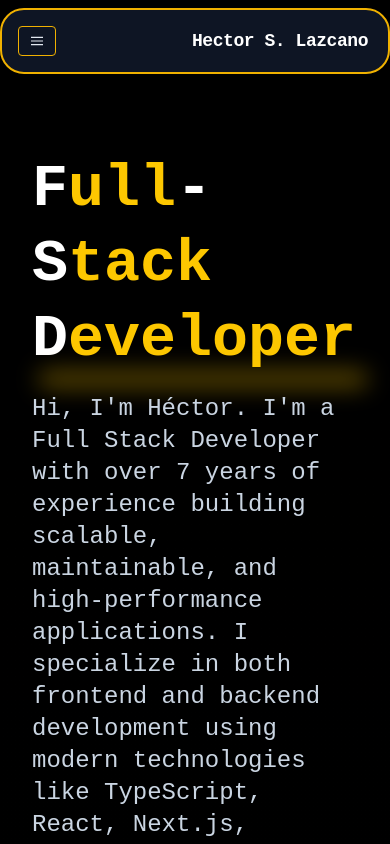
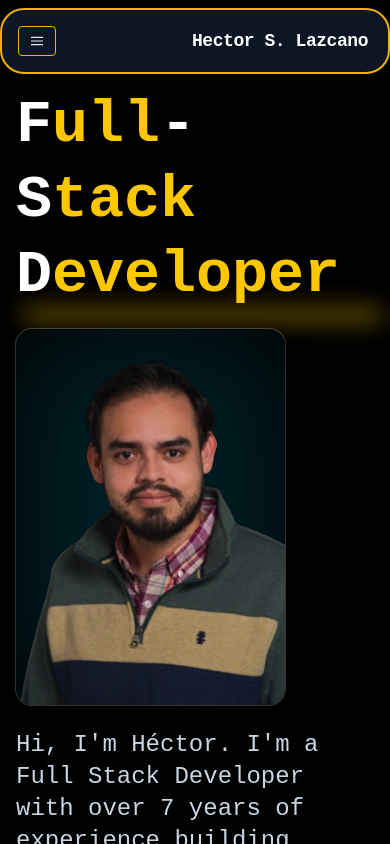
Before and after one commit to hectorslqm/portfolio, a Next.js app: page / in a window 390 px wide. Shown: the top 844 px of the page. Built offline with nearby package versions, Linux system fonts and the light colour scheme; a web font is replaced by a local one.

Commit message:
adjust the photo and the responsiveness in mobile

```diff
--- a/app/page.tsx
+++ b/app/page.tsx
@@ -15,11 +15,11 @@ export default function HomePage() {
             I specialize in both frontend and backend development using modern technologies like TypeScript, React, Next.js, Python, Java, and SQL/NoSQL databases.`;
 
   return (
-    <div className="min-h-dvh p-8 md:p-6">
+    <div className="min-h-dvh px-4 md:px-6">
       {/* Hero Section with Photo on Right */}
-      <div className="flex flex-col md:flex-row items-center md:items-start justify-between gap-12 mb-16 mt-8">
+      <div className="flex flex-col md:flex-row md:items-start justify-between gap-2 mb-16">
         {/* Left side - Text content */}
-        <div className="w-full md:w-3/5">
+        <div className="w-full ">
           <h1 className="text-6xl font-bold mb-4 leading-tight text-white">
             <span className="inline-block relative">
               <span className="text-white">F</span>
@@ -32,6 +32,24 @@ export default function HomePage() {
               <span className="absolute left-2 -bottom-2 w-full h-3 bg-yellow-400 opacity-80 blur-md animate-pulse" />
             </span>
           </h1>
+          <div className="w-full justify-center sm:justify-end flex sm:hidden mb-6">
+          <div className="relative">
+            <div className="relative w-3/4 h-auto rounded-2xl overflow-hidden shadow-2xl ring-1 ring-white/20 transition-transform duration-700 hover:scale-105 bg-black group">
+
+              <RevealOnScroll direction="left">
+              <div className="absolute inset-0 z-0 bg-cyan-400 opacity-15 blur-3xl group-hover:opacity-30 transition-opacity duration-700" />
+                <Image
+                  src="/images/me.png"
+                  alt="Héctor Lazcano"
+                  className="relative z-10 w-full h-full object-cover"
+                  width={700}
+                  height={700}
+                  priority
+                />
+              </RevealOnScroll>
+            </div>
+          </div>
+        </div>
           <RevealOnScroll direction="right">
             <p className="text-slate-300 text-2xl mb-8">
               {mainText}
@@ -53,11 +71,9 @@ export default function HomePage() {
           </div>
         </div>
         {/* Right side - Photo */}
-
-          <div className="w-full md:w-2/5 flex justify-center md:justify-end">
+        <div className="w-full justify-center sm:justify-end hidden sm:flex">
           <div className="relative">
-              <div className="relative w-3/4 h-auto rounded-2xl overflow-hidden shadow-2xl ring-1 ring-white/20 transition-transform duration-700 hover:scale-105 bg-black group">
-
+            <div className="relative w-full h-auto rounded-2xl overflow-hidden shadow-2xl ring-1 ring-white/20 transition-transform duration-700 hover:scale-105 bg-black group">
               <RevealOnScroll direction="left">
               <div className="absolute inset-0 z-0 bg-cyan-400 opacity-15 blur-3xl group-hover:opacity-30 transition-opacity duration-700" />
                 <Image
@@ -72,7 +88,6 @@ export default function HomePage() {
             </div>
           </div>
         </div>
-
       </div>
 
 
--- a/components/Navbar.tsx
+++ b/components/Navbar.tsx
@@ -34,7 +34,7 @@ function Navbar() {
         setIsMenuOpen(false);
     };
     return (
-        <nav id="navbar" className="border-yellow-500 mt-2 border-2 rounded-3xl mt- fixed w-full max-w-[110rem] left-1/2 transform -translate-x-1/2 p-4 flex flex-wrap shadow-xl backdrop-blur-sm z-50 bg-gray-900/90">
+        <nav id="navbar" className="border-yellow-500 mt-2 border-2 rounded-3xl fixed w-full max-w-[110rem] left-1/2 transform -translate-x-1/2 p-4 flex flex-wrap shadow-xl backdrop-blur-sm z-50 bg-gray-900/90">
             {/* Large Screen*/}
             <div className="hidden flex-grow lg:flex lg:items-center lg:w-auto space-x-4">
                 <div>
--- a/components/WorkTimeLine.tsx
+++ b/components/WorkTimeLine.tsx
@@ -12,7 +12,7 @@ const WorkTimeline: React.FC = () => {
 
     return (
         <div className="max-w-4xl mx-auto">
-            <div className="relative border-l-8 border-yellow-500 pl-10 rounded-b-sm">
+            <div className="relative border-l-8 border-yellow-500 pl-6 rounded-b-sm">
                 {sortedWorkHistory.map((company) => {
                     const allPositionsEnded = company.positions.every((position) => position.end);
 
@@ -24,14 +24,14 @@ const WorkTimeline: React.FC = () => {
                                 className="mb-10 relative group"
                             >
                                 {/* Timeline dot */}
-                                <div className={`absolute -left-[calc(0.75rem+46px)] top-[-12] w-7 h-7 rounded-full
+                                <div className={`absolute -left-[calc(2.7rem)] top-[-12] w-7 h-7 rounded-full
                                     ${allPositionsEnded ? 'bg-slate-500 group-hover:bg-gray-600' : 'bg-green-500 group-hover:bg-green-600'}
                                     transition-colors flex items-center justify-center`}>
                                     <div className="w-3 h-3 bg-white rounded-full"></div>
                                 </div>
 
                                 {/* Company Card */}
-                                <div className="shadow-lg rounded-lg p-5 border-2 border-dotted hover:border-yellow-400 bg-gradient-to-tr from-gray-950 to-gray-700
+                                <div className="shadow-lg rounded-lg p-4 border-2 border-dotted hover:border-yellow-400 bg-gradient-to-tr from-gray-950 to-gray-700
                                     transition-all duration-300 group-hover:shadow-xl group-hover:scale-[1.02]">
 
                                     <div className="flex justify-between items-start mb-0 mt-[-2.8rem]">
```
Lines whose indentation alone changed are shown as unchanged.
